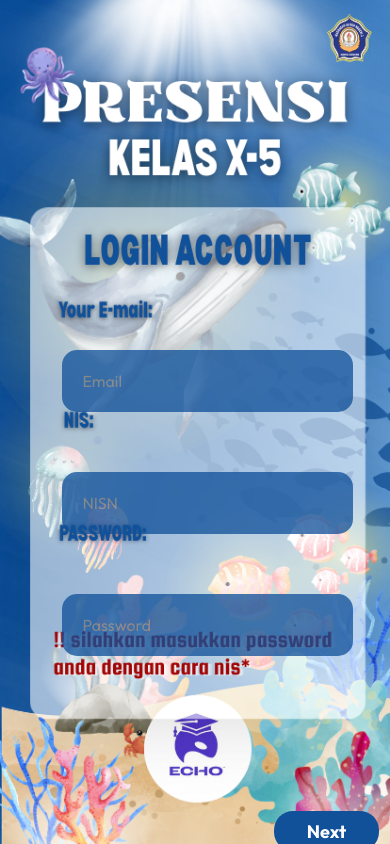
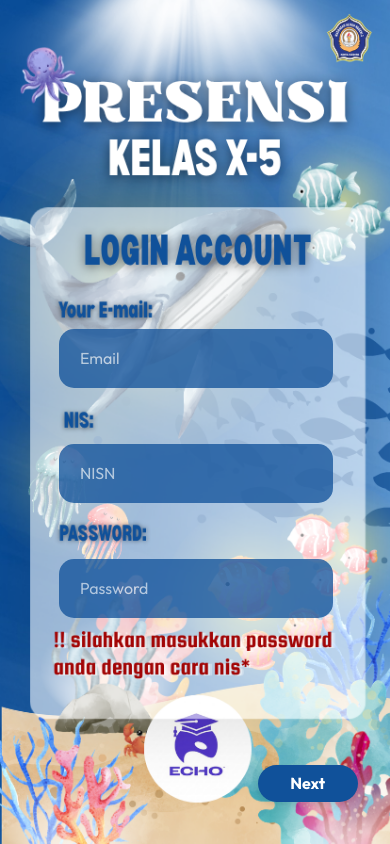
Before and after one commit to Faizzul132/absensi-kelas, a website: page index.html in a window 390 px wide. Drawn offline with Linux system fonts and the light colour scheme.

Commit message:
design: implement responsive percentage-based absolute layouts and hover animations

```diff
--- a/style.css
+++ b/style.css
@@ -21,7 +21,7 @@ body {
   height: 896px;
   background-image: url('Salinan\ dari\ Simple\ Login\ Page\ Mobile\ Prototype.png');
   background-repeat: no-repeat;
-  background-size: 414px 896px;
+  background-size: 100% 100%;
   position: relative;
   overflow: hidden;
   box-shadow: 0 15px 35px rgba(0, 0, 0, 0.6);
@@ -43,44 +43,73 @@ body {
 }
 
 .input {
-    margin-top: 349.5px;
-    margin-left: 62.4px;
-}
-
-.input_email {
-    margin-top: 0;
+  position: absolute;
+  top: 39.0%;
+  left: 15.1%;
+  width: 70.3%;
+  height: 34.2%;
+  margin: 0;
+  display: flex;
+  flex-direction: column;
+  justify-content: space-between;
 }
 
 .input input {
   background-color: #10519a;
   border-radius: 15px;
-    font-size: medium;
-    border: 0px;
-    width: 291px;
-    height: 62.1px;
+  font-size: 16px;
+  border: 1px solid transparent;
+  width: 100%;
+  height: 20.3%;
   opacity: 0.76;
-    padding: 20px;
+  padding: 0 20px;
   color: white;
-    gap: 100px;
+  outline: none;
+  transition: all 0.3s ease;
 }
 
-  .input_nis {
-    margin-top: 60px;
+.input input::placeholder {
+  color: rgba(255, 255, 255, 0.7);
 }
 
- .input_password {
-    margin-top: 60px;
+.input input:focus {
+  opacity: 0.95;
+  border-color: #bae6fd;
+  box-shadow: 0 0 15px rgba(29, 114, 214, 0.4);
+  transform: translateY(-2px);
+}
+
+.input_email, .input_nis, .input_password {
+  margin: 0 !important;
 }
 
 .tombol_next {
-  margin-top: 155.7px;
-  margin-left: 273.6px;
-  width: 105.8px;
-  height: 39.6px;
+  position: absolute;
+  top: 90.6%;
+  left: 66.1%;
+  width: 25.6%;
+  height: 4.4%;
+  margin: 0;
   border: 0;
   border-radius: 19px;
   background-color: #10519a;
   color: white;
-  font-size: large;
+  font-size: 16px;
   font-weight: bolder;
+  cursor: pointer;
+  display: flex;
+  align-items: center;
+  justify-content: center;
+  transition: all 0.3s ease;
+  box-shadow: 0 4px 6px rgba(0, 0, 0, 0.1);
 }
+
+.tombol_next:hover {
+  background-color: #1d72d6;
+  transform: scale(1.05);
+  box-shadow: 0 6px 12px rgba(29, 114, 214, 0.3);
+}
+
+.tombol_next:active {
+  transform: scale(0.95);
+}
--- a/style2.css
+++ b/style2.css
@@ -21,7 +21,7 @@ body {
   height: 896px;
   background-image: url('hal2\ dari\ Simple\ Login\ Page\ Mobile\ Prototype.png');
   background-repeat: no-repeat;
-  background-size: 414px 896px;
+  background-size: 100% 100%;
   position: relative;
   overflow: hidden;
   box-shadow: 0 15px 35px rgba(0, 0, 0, 0.6);
@@ -43,26 +43,29 @@ body {
 }
 
 .input {
-    margin-top: 349.5px;
-    margin-left: 62.4px;
-}
-
-.input_nama {
-    margin-top: 0;
+  position: absolute;
+  top: 39.0%;
+  left: 15.1%;
+  width: 70.3%;
+  height: 34.2%;
+  margin: 0;
+  display: flex;
+  flex-direction: column;
+  justify-content: space-between;
 }
 
 .input input, .input select {
   background-color: #10519a;
   border-radius: 15px;
-    font-size: medium;
-    border: 0px;
-    width: 291px;
-    height: 62.1px;
+  font-size: 16px;
+  border: 1px solid transparent;
+  width: 100%;
+  height: 20.3%;
   opacity: 0.76;
-    padding: 20px;
+  padding: 0 20px;
   color: white;
-    gap: 100px;
   outline: none;
+  transition: all 0.3s ease;
 }
 
 .input select option {
@@ -70,23 +73,44 @@ body {
   color: white;
 }
 
-  .input_kehadiran {
-    margin-top: 60px;
+.input input:focus, .input select:focus {
+  opacity: 0.95;
+  border-color: #bae6fd;
+  box-shadow: 0 0 15px rgba(29, 114, 214, 0.4);
+  transform: translateY(-2px);
 }
 
- .input_alasan {
-    margin-top: 60px;
+.input_nama, .input_kehadiran, .input_alasan {
+  margin: 0 !important;
 }
 
 .tombol_next {
-  margin-top: 155.7px;
-  margin-left: 273.6px;
-  width: 105.8px;
-  height: 39.6px;
+  position: absolute;
+  top: 90.6%;
+  left: 66.1%;
+  width: 25.6%;
+  height: 4.4%;
+  margin: 0;
   border: 0;
   border-radius: 19px;
   background-color: #10519a;
   color: white;
-  font-size: large;
+  font-size: 16px;
   font-weight: bolder;
+  cursor: pointer;
+  display: flex;
+  align-items: center;
+  justify-content: center;
+  transition: all 0.3s ease;
+  box-shadow: 0 4px 6px rgba(0, 0, 0, 0.1);
 }
+
+.tombol_next:hover {
+  background-color: #1d72d6;
+  transform: scale(1.05);
+  box-shadow: 0 6px 12px rgba(29, 114, 214, 0.3);
+}
+
+.tombol_next:active {
+  transform: scale(0.95);
+}
--- a/style3.css
+++ b/style3.css
@@ -21,7 +21,7 @@ body {
   height: 896px;
   background-image: url('hal\ 3.png');
   background-repeat: no-repeat;
-  background-size: 414px 896px;
+  background-size: 100% 100%;
   position: relative;
   overflow: hidden;
   box-shadow: 0 15px 35px rgba(0, 0, 0, 0.6);
@@ -43,46 +43,66 @@ body {
 }
 
 .input {
-    margin-top: 349.5px;
-    margin-left: 62.4px;
+  position: absolute;
+  top: 39.0%;
+  left: 15.1%;
+  width: 70.3%;
+  height: 6.9%;
+  margin: 0;
 }
 
 .input_nama {
-    margin-top: 0;
+  margin: 0;
   background-color: #10519a;
   border-radius: 15px;
-    font-size: medium;
-    border: 0px;
-    width: 291px;
-    height: 62.1px;
+  font-size: 16px;
+  border: 1px solid transparent;
+  width: 100%;
+  height: 100%;
   opacity: 0.76;
-    padding: 20px;
+  padding: 0 20px;
   color: white;
   display: flex;
   align-items: center;
   justify-content: center;
   cursor: pointer;
   text-align: center;
-    font-family: sans-serif;
+  transition: all 0.3s ease;
 }
 
-  .input_kehadiran {
-    margin-top: 60px;
-  }
-
- .input_alasan {
-    margin-top: 60px;
+.input_nama:hover {
+  opacity: 0.95;
+  border-color: #bae6fd;
+  box-shadow: 0 0 15px rgba(29, 114, 214, 0.4);
 }
 
 .tombol_next {
-  margin-top: 405.7px;
-  margin-left: 273.6px;
-  width: 105.8px;
-  height: 39.6px;
+  position: absolute;
+  top: 91.2%;
+  left: 66.1%;
+  width: 25.6%;
+  height: 4.4%;
+  margin: 0;
   border: 0;
   border-radius: 19px;
   background-color: #10519a;
   color: white;
-  font-size: large;
+  font-size: 16px;
   font-weight: bolder;
+  cursor: pointer;
+  display: flex;
+  align-items: center;
+  justify-content: center;
+  transition: all 0.3s ease;
+  box-shadow: 0 4px 6px rgba(0, 0, 0, 0.1);
 }
+
+.tombol_next:hover {
+  background-color: #1d72d6;
+  transform: scale(1.05);
+  box-shadow: 0 6px 12px rgba(29, 114, 214, 0.3);
+}
+
+.tombol_next:active {
+  transform: scale(0.95);
+}
```
Also changed, not shown: index4.html (+1 -1 lines). Lines whose indentation alone changed are shown as unchanged.
